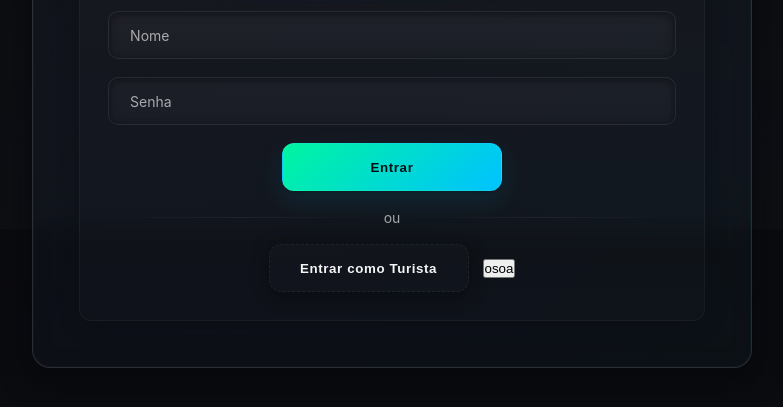
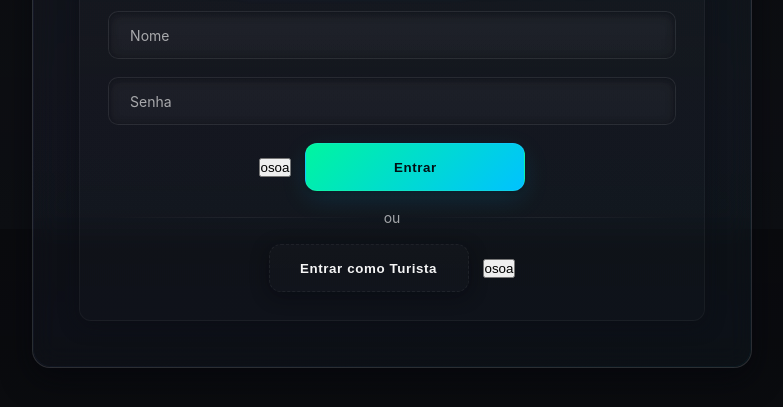
Before and after one commit to mateusantonioofc/professorclicker, a plain HTML site: page index.html in a window 1280 px wide. Shown: the part 331-738 px from the top of the page, without its empty margins (248-1031 px from the left). Drawn offline with Linux system fonts and the light colour scheme.

Commit message:
Atualizar o index.html

```diff
--- a/index.html
+++ b/index.html
@@ -66,6 +66,7 @@
           </div>
 
           <div class="controls">
+<button onclick="redirectToGame()"> osoa</button>
             <button class="btn" onclick="login()">Entrar</button>
           </div>
 
```
